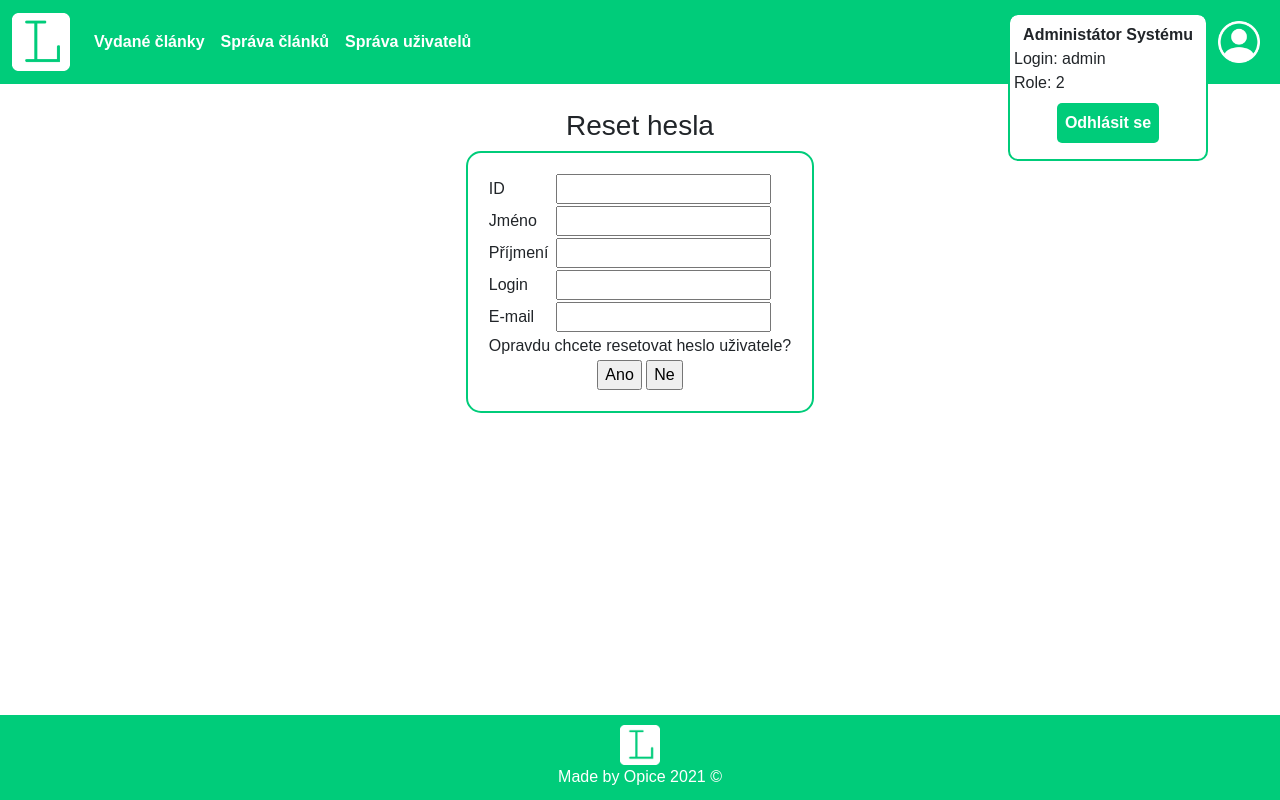
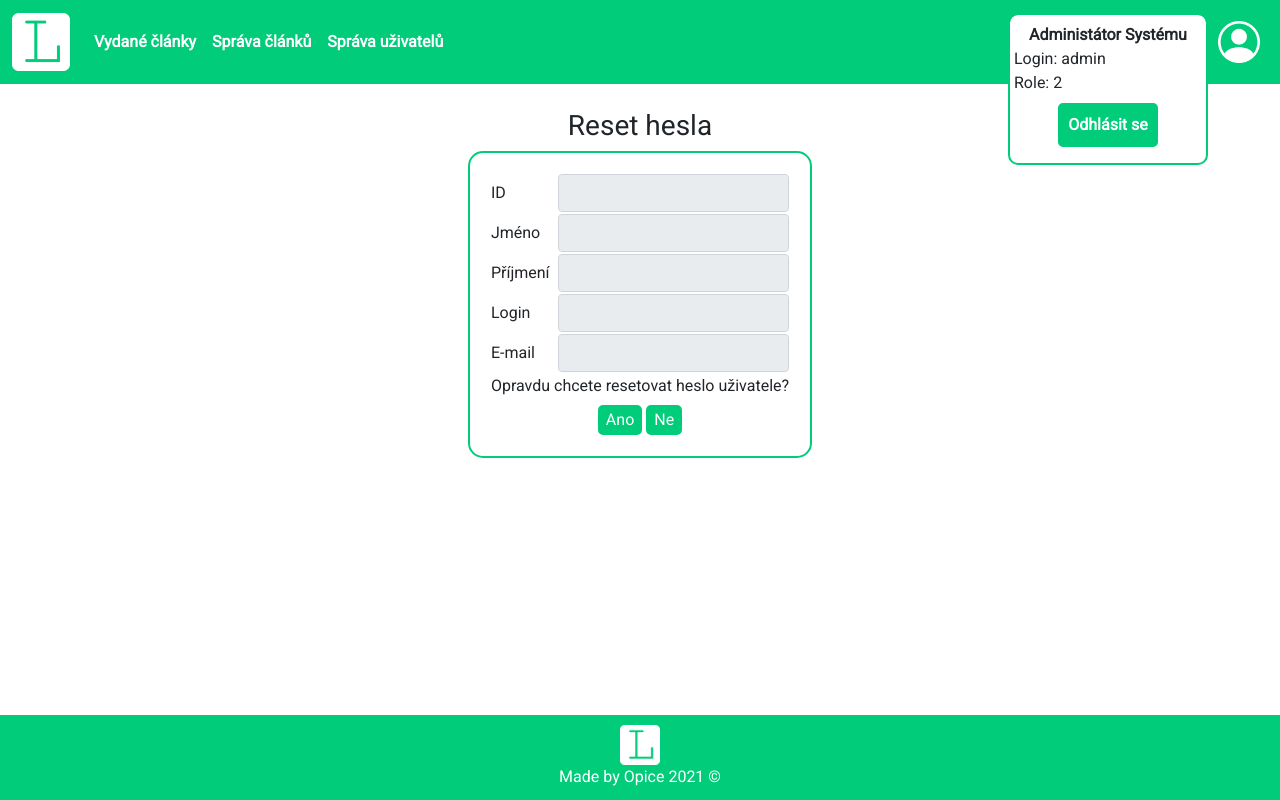
Before and after one commit to tomasmilotta/Opice, a PHP site: page /resetHesla.php in a window 1280 px wide, after a click that opens the changed part. Run offline with PHP 8.4, Linux system fonts and the light colour scheme; a user stored in the database is signed in; data that the repository does not hold is empty.

Commit message:
Aktualizace front-endu :)

```diff
--- a/KÓD/css/style.css
+++ b/KÓD/css/style.css
@@ -1,11 +1,13 @@
 :root {
     --zelena: #00CC7A;
+    --hov:#7DE5BB;
   }
 
-body{
-    font-family: 'Cerebri Sans',sans-serif !important;
+#body{
+    /*font-family: 'Cerebri Sans',sans-serif !important;
     font-size: 1rem !important;
-    font-weight: 400 !important;
+    font-weight: 400 !important;*/
+    font-family: 'Roboto', sans-serif !important;
 }
 #navik{
     background-color: var(--zelena) !important;
@@ -15,6 +17,14 @@ body{
 {
     color: white !important;
     font-weight: 600 !important;
+}
+.nav-link:hover:not(#user):not(#unlog):not(#regi)
+{
+    border-bottom: 1px solid white !important;
+}
+#regi:hover
+{
+    color: var(--zelena) !important;
 }
 #user
 {
@@ -40,7 +50,7 @@ body{
 #log-but ,#unlog ,#reg-but
 {
     background-color: var(--zelena) !important;
-    border: 0px;
+    border: 2px solid var(--zelena);
     color: white !important;
     border-radius: 5px;
 }
@@ -70,6 +80,9 @@ input[type="color"]:focus,
     border-color: var(--zelena) !important;
     box-shadow: 0 1px 1px var(--zelena) inset, 0 0 8px var(--zelena) !important;
  }
+ .btn{
+    border: 2px solid var(--zelena) !important;
+ }
  .btn.active.focus, .btn.active:focus, .btn.focus, .btn:active.focus, .btn:active:focus, .btn:focus {
     outline: 0 !important;
 }
@@ -87,7 +100,7 @@ table {
 .sprava-tab a{
     text-decoration: none !important;
 }
-.sprava-tab .btn{
+.sprava-tab .btn, #add-btn{
     background-color: var(--zelena) !important;
     border: 0px;
     color: white !important;
@@ -100,12 +113,10 @@ table {
     border-radius: 15px;
 }
 .footer{
-    /*position: relative !important;*/
     width: 100% !important;
     color: white !important;
     padding-top: 10px !important;
     background-color: var(--zelena) !important;
-    /*bottom: 0 !important;*/
 }
 #madeby{
     text-align: center;
@@ -123,3 +134,12 @@ html, body {
 .footer, .push {
   height: 85px;
 }
+#log-but:hover ,#unlog:hover ,#reg-but:hover,.btn:hover,#add-btn:hover{
+    background-color: white !important;
+    color: var(--zelena) !important;
+    border-color: var(--zelena) !important;
+    border: 2px solid !important;
+}
+#reg-but{
+    margin-top: 5px !important;
+}
--- a/KÓD/header.php
+++ b/KÓD/header.php
@@ -15,10 +15,13 @@
     ?></title>
     <link rel="shortcut icon" href="img/logo.ico" type="image/x-icon">
     <link rel="stylesheet" href="css/style.css" type="text/css">
+    <link rel="preconnect" href="https://fonts.googleapis.com">
+    <link rel="preconnect" href="https://fonts.gstatic.com" crossorigin>
+    <link href="https://fonts.googleapis.com/css2?family=Roboto:wght@100;300;400&display=swap" rel="stylesheet">
     <link href="https://cdn.jsdelivr.net/npm/bootstrap@5.1.3/dist/css/bootstrap.min.css" rel="stylesheet" integrity="sha384-1BmE4kWBq78iYhFldvKuhfTAU6auU8tT94WrHftjDbrCEXSU1oBoqyl2QvZ6jIW3" crossorigin="anonymous">
     <script src="https://cdn.jsdelivr.net/npm/bootstrap@5.1.3/dist/js/bootstrap.bundle.min.js" integrity="sha384-ka7Sk0Gln4gmtz2MlQnikT1wXgYsOg+OMhuP+IlRH9sENBO0LRn5q+8nbTov4+1p" crossorigin="anonymous"></script>
   </head>
-  <body>
+  <body id="body">
     <div class="wrapper">
   <nav class="navbar navbar-expand-lg navbar-light" id="navik">
   <div class="container-fluid">
--- a/KÓD/logout.php
+++ b/KÓD/logout.php
@@ -1,7 +1,7 @@
 <?php
 session_start();
 session_unset();
-$_SESSION['msg-bad']="Byl jste odhlášen";
+$_SESSION['msg-good']="Byl jste odhlášen";
 header("location:index.php");
 exit;
 ?>
--- a/KÓD/registrace.php
+++ b/KÓD/registrace.php
@@ -3,7 +3,7 @@
   require "header.php";
   require "connectDB.php";
  ?>
-
+ <h3 align=center>Registrace</h3>
  <form action="registrace.php" method="get">
  <div class="d-flex justify-content-center mb-3">
    <div class="d-inline-flex" id="reg">
@@ -107,4 +107,5 @@
     </div>';
     }
   }
+  require "footer.php";
 ?>
--- a/KÓD/resetHesla.php
+++ b/KÓD/resetHesla.php
@@ -14,6 +14,19 @@
   }else{
     //header("location:spravaUzivatelu.php");
   }
+  if(isset($_POST["reset"])){
+    if($_POST["reset"]=="Ano"){
+      $heslo = "1234"."84oasů.f+A;Sa>wˇe8'(f4y6";
+      $heslo = hash("sha256",$heslo);
+      $dotaz = 'update users set user_passwd="'.$heslo.'" where user_id='.$_POST["id"];
+      $vysledek = mysqli_query($spojeni, $dotaz);
+      if($vysledek){
+        header("location:spravaUzivatelu.php");
+      }
+    }else if($_POST["reset"]=="Ne"){
+      header("location:spravaUzivatelu.php");
+    }
+  }
  ?>
  <h3 align="center">Reset hesla</h3>
  <form action="resetHesla.php" method="post">
@@ -21,45 +34,30 @@
      <div class="d-inline-flex" id="reg">
    <table>
      <tr>
-       <td>ID</td><td><input type="text" name="id" value="<?php echo $id;?>"  readonly></td>
+       <td>ID</td><td><input type="text" name="id" value="<?php echo $id;?>"  readonly class="form-control"></td>
      </tr>
      <tr>
-       <td>Jméno</td><td><input type="text" value="<?php echo $jmeno;?>"  readonly></td>
+       <td>Jméno</td><td><input type="text" value="<?php echo $jmeno;?>"  readonly class="form-control"></td>
      </tr>
      <tr>
-       <td>Příjmení</td><td><input type="text" value="<?php echo $prijmeni;?>"  readonly></td>
+       <td>Příjmení</td><td><input type="text" value="<?php echo $prijmeni;?>"  readonly class="form-control"></td>
      </tr>
      <tr>
-       <td>Login</td><td><input type="text" value="<?php echo $login;?>"  readonly></td>
+       <td>Login</td><td><input type="text" value="<?php echo $login;?>"  readonly class="form-control"></td>
      </tr>
      <tr>
-       <td>E-mail</td><td><input type="text" value="<?php echo $email;?>"  readonly></td>
+       <td>E-mail</td><td><input type="text" value="<?php echo $email;?>"  readonly class="form-control"></td>
      </tr>
      <tr>
        <td colspan="2" align="center">Opravdu chcete resetovat heslo uživatele?</td>
      </tr>
      <tr>
-       <td colspan="2" align="center"><input type="submit" name="reset" value="Ano">&nbsp;<input type="submit" name="reset" value="Ne"></td>
+       <td colspan="2" align="center"><input type="submit" name="reset" value="Ano" id="reg-but">&nbsp;<input type="submit" name="reset" value="Ne" id="reg-but"></td>
      </tr>
    </table>
 </div>
 </div>
  </form>
 <?php
- if(isset($_POST["reset"])){
-   if($_POST["reset"]=="Ano"){
-     $heslo = "1234"."84oasů.f+A;Sa>wˇe8'(f4y6";
-     $heslo = hash("sha256",$heslo);
-     $dotaz = 'update users set user_passwd="'.$heslo.'" where user_id='.$_POST["id"];
-     $vysledek = mysqli_query($spojeni, $dotaz);
-     if($vysledek){
-       header("location:spravaUzivatelu.php");
-     }
-   }else if($_POST["reset"]=="Ne"){
-     header("location:spravaUzivatelu.php");
-   }
- }
- ?>
-<?php
   require "footer.php"
 ?>
--- a/KÓD/spravaClanku.php
+++ b/KÓD/spravaClanku.php
@@ -18,7 +18,7 @@
   if(isset($_SESSION['role'])){
     $role = $_SESSION['role'];
     if($role==3){
-      echo '<a href="pridatClanek.php">Přidat článek</a>';
+      echo '<a href="pridatClanek.php" id="add-btn" class="btn">Přidat článek</a>';
       //výpis článků
       echo "<table class='w-100 sprava-tab'>";
       echo "<tr>";
```
Also changed, not shown: KÓD/deleteUzivatel.php (+19 -21 lines), KÓD/pridatClanek.php (+33 -30 lines), KÓD/reakce.php (+10 -12 lines), KÓD/reakceDale.php (+6 -8 lines), KÓD/spravaUzivatelu.php (+7 -1 lines), KÓD/updateUzivatel.php (+35 -37 lines), KÓD/upravitClanek.php (+24 -27 lines).
